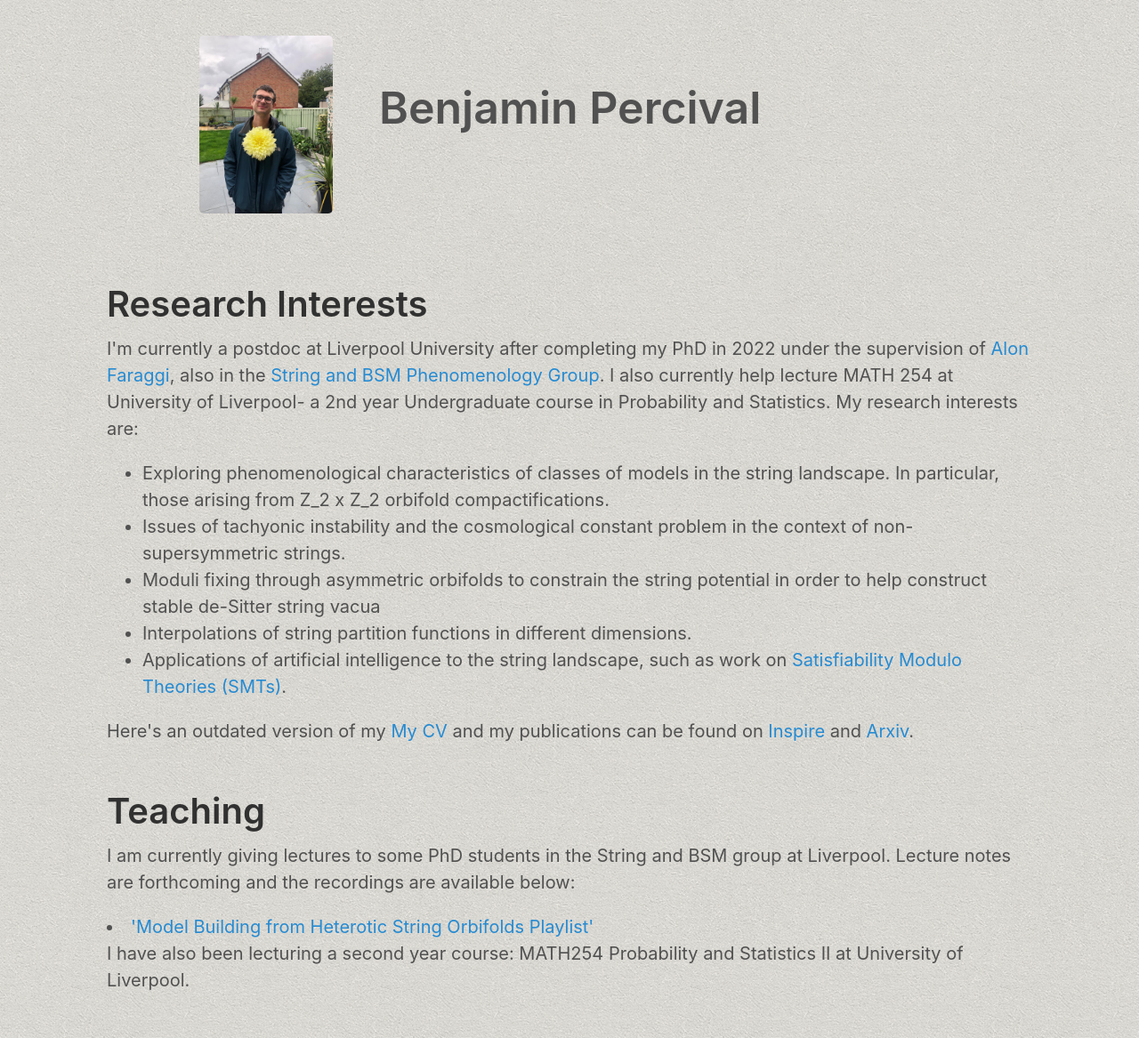
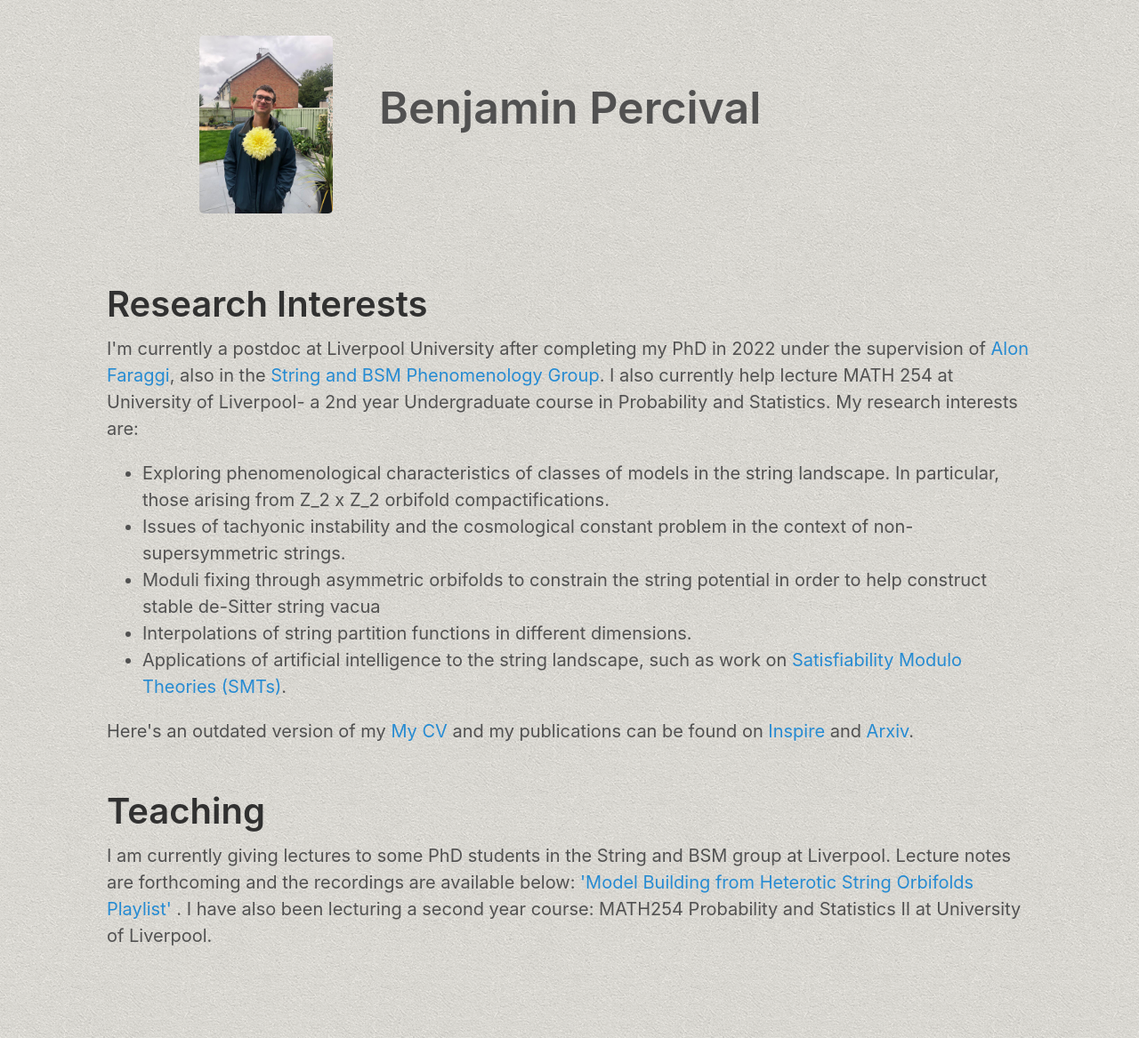
Before and after one commit to BenjaminPercival/cultivatingthegrapevine, a Jekyll site: the page index.html, which Jekyll copies as it is, in a window 1280 px wide. Shown: the whole page at 89% size. Built offline with Jekyll 4.4.1, drawn with Linux system fonts in a browser that asks for light colours.

```diff
--- a/index.html
+++ b/index.html
@@ -51,7 +51,7 @@ Here's an outdated version of my <a href="public/My_CV.pdf"> My CV</a> and my pu
         <p>
           <!--<a class="post-link" href="/academia/2020/11/06/Test-Post.html"> -->
             I am currently giving lectures to some PhD students in the String and BSM group at Liverpool. Lecture notes are forthcoming and the recordings are available below:
-          <li> <a href="https://www.youtube.com/playlist?list=PLDb0fYoK8hg1mokkgx-Kan3Ppxm285uKk"> 'Model Building from Heterotic String Orbifolds Playlist' </a>  </li>
+          <a href="https://www.youtube.com/playlist?list=PLDb0fYoK8hg1mokkgx-Kan3Ppxm285uKk"> 'Model Building from Heterotic String Orbifolds Playlist' </a>.
 	I have also been lecturing a second year course: MATH254 Probability and Statistics II at University of Liverpool.
 	</p>
 	<!-- </a> -->
```
